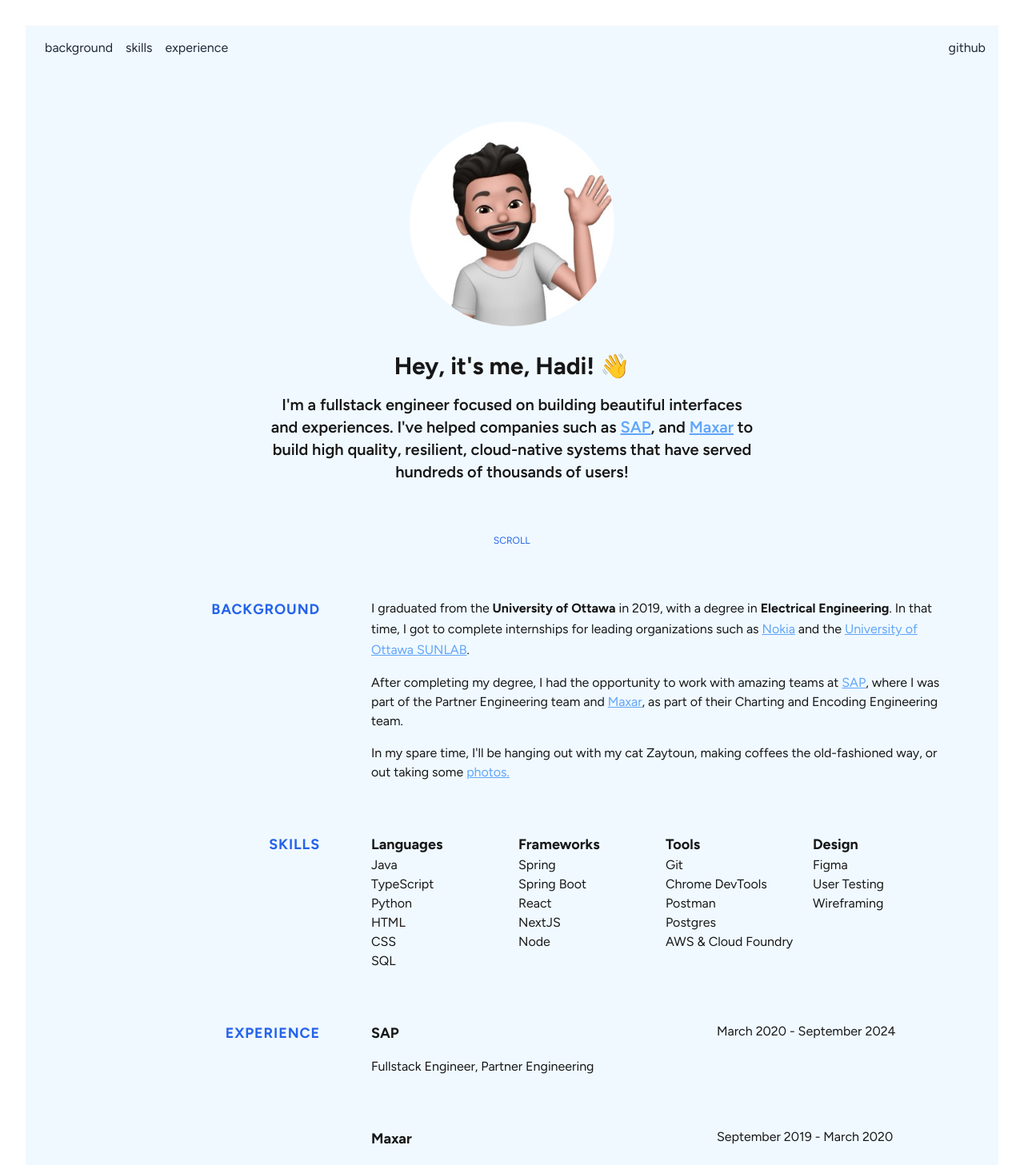
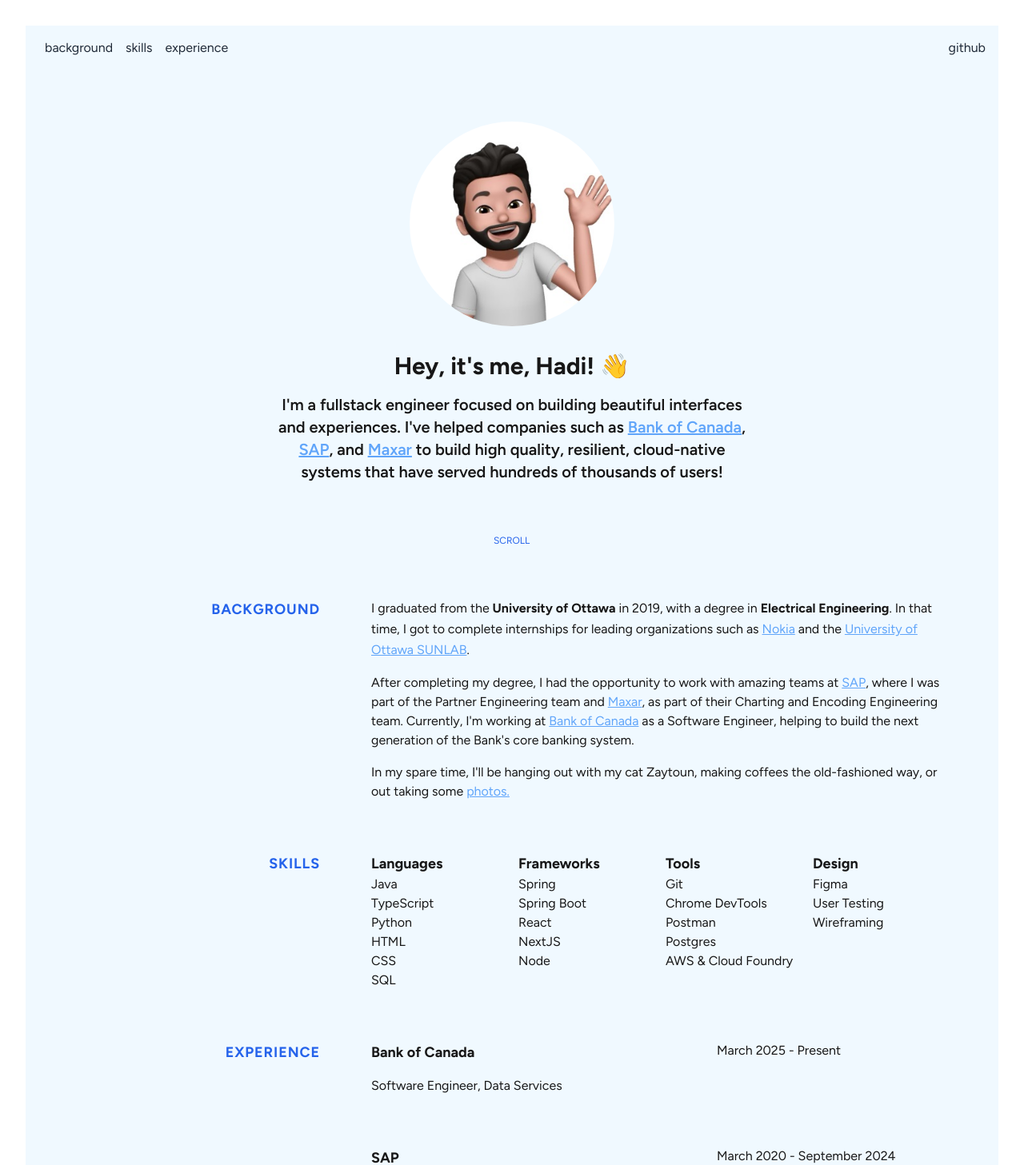
Before and after one commit to hadi-khir/cv, a Next.js app: page / in a window 1280 px wide. Shown: the top 1457 px of the page at 80% size. Built offline with nearby package versions, Linux system fonts and the light colour scheme.

Commit message:
adding BoC

```diff
--- a/components/background.tsx
+++ b/components/background.tsx
@@ -48,7 +48,13 @@
                     >
                         Maxar
                     </Link>
-                    , as part of their Charting and Encoding Engineering team.
+                    , as part of their Charting and Encoding Engineering team. Currently, I&apos;m working at{' '}
+                    <Link
+                        target="_blank"
+                        className="underline text-blue-400 hover:text-blue-800"
+                        href="https://www.bankofcanada.ca/"
+                    >
+                        Bank of Canada</Link> as a Software Engineer, helping to build the next generation of the Bank&apos;s core banking system.
                 </span>
                 <span>
                     In my spare time, I&apos;ll be hanging out with my cat Zaytoun, making coffees the old-fashioned way, or out
--- a/components/experience.tsx
+++ b/components/experience.tsx
@@ -1,5 +1,10 @@
 const Experience = () => {
     const experiences = [
+        {
+            company: 'Bank of Canada',
+            role: 'Software Engineer, Data Services',
+            duration: 'March 2025 - Present',
+        },
         {
             company: 'SAP',
             role: 'Fullstack Engineer, Partner Engineering',
--- a/components/footer.tsx
+++ b/components/footer.tsx
@@ -2,7 +2,7 @@
 
     return (
         <footer className="w-full flex flex-col items-center m-16">
-            <span>Designed & Developed by Hadi 🤖</span>
+            <span>Designed & Developed by Hadi 🍁</span>
             <span>Thanks for visiting! 💐</span>
         </footer>
     )
--- a/components/hero.tsx
+++ b/components/hero.tsx
@@ -23,6 +23,14 @@
                     <Link
                         className="underline text-blue-400 hover:text-blue-800 visited:text-purple-600"
                         target="_blank"
+                        href="https://www.bankofcanada.ca/"
+                    >
+                        Bank of Canada
+                    </Link>
+                    ,{' '}
+                    <Link
+                        className="underline text-blue-400 hover:text-blue-800 visited:text-purple-600"
+                        target="_blank"
                         href="https://www.sap.com"
                     >
                         SAP
```
